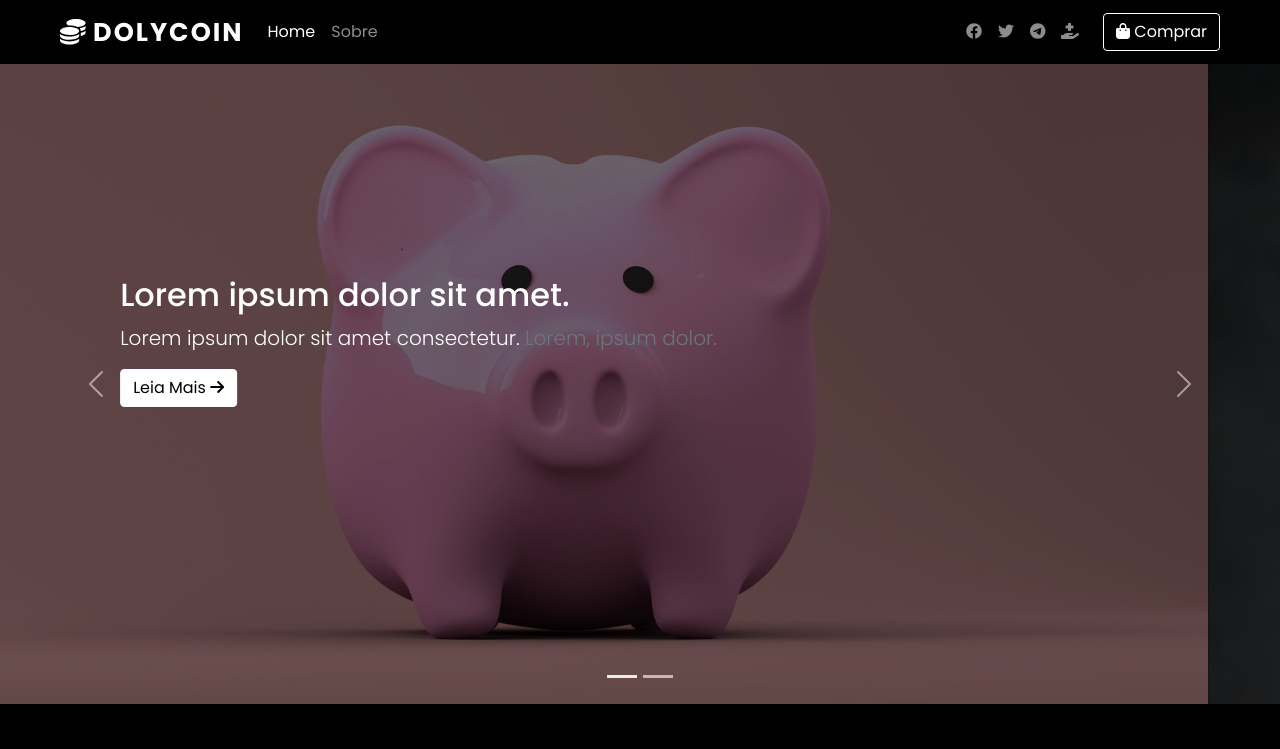
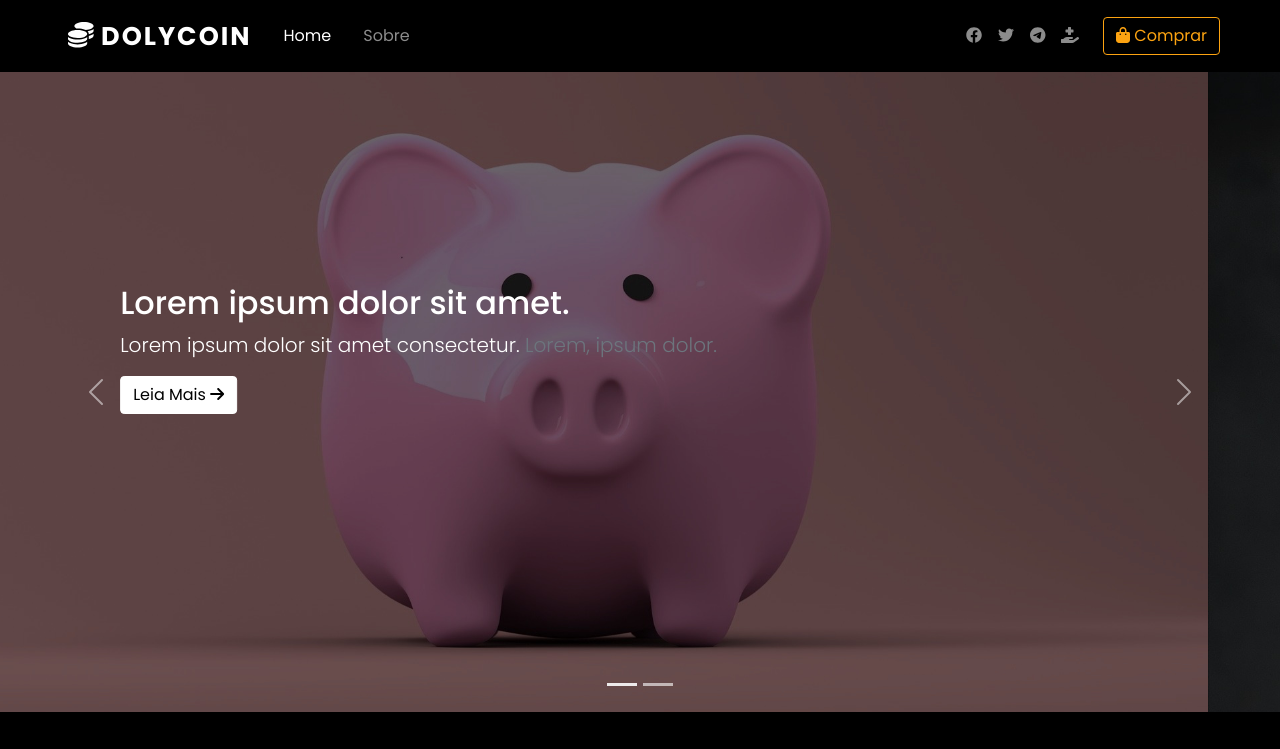
Before and after one commit to guilhermedacruzz/doli, a website: page index.html in a window 1280 px wide. Shown: the top 749 px of the page. Drawn offline with nearby package versions, Linux system fonts and the light colour scheme.

Commit message:
pequenos ajustes na navbar

```diff
--- a/index.html
+++ b/index.html
@@ -9,7 +9,7 @@
     <script defer src="./node_modules/@fortawesome/fontawesome-free/js/brands.js"></script>
     <script defer src="./node_modules/@fortawesome/fontawesome-free/js/solid.js"></script>
     <script defer src="./node_modules/@fortawesome/fontawesome-free/js/fontawesome.js"></script>
-    <title>teste</title>
+    <title>Dolycoin</title>
 </head>
 
 <body class="bg-dark text-white">
@@ -24,16 +24,16 @@
                     <span class="navbar-toggler-icon"></span>
                 </button>
 
-                <a class="navbar-brand">
+                <a class="navbar-brand p-2 me-2">
                     <i class="fas fa-coins"></i>
                     Dolycoin
                 </a>
                 <div class="collapse navbar-collapse my-3 my-lg-0" id="navbarSupportedContent">
                     <ul class="navbar-nav">
-                        <li class="nav-item">
+                        <li class="nav-item p-2">
                             <a class="nav-link active" aria-current="page" href="#">Home</a>
                         </li>
-                        <li class="nav-item">
+                        <li class="nav-item p-2">
                             <a class="nav-link" href="#">Sobre</a>
                         </li>
                     </ul>
@@ -55,7 +55,7 @@
                         </li>
                     </ul>
 
-                    <button class="btn btn-outline-light my-2 my-md-0 ms-md-3">
+                    <button class="btn btn-buy my-2 my-md-0 ms-md-3">
                         <i class="fas fa-shopping-bag fa-bounce"></i>
                         Comprar
                     </button>
--- a/scss/_navbar.scss
+++ b/scss/_navbar.scss
@@ -10,6 +10,17 @@
             &:focus {
                 color: $warning;
             }
+        }
+    }
+
+    .btn-buy {
+        @extend .btn-outline-light;
+        color: $warning;
+        border-color: $warning;
+
+        &:hover {
+            background-color: $warning;
+            border-color: $warning;
         }
     }
 
```
Also changed, not shown: assets/css/style.css.
